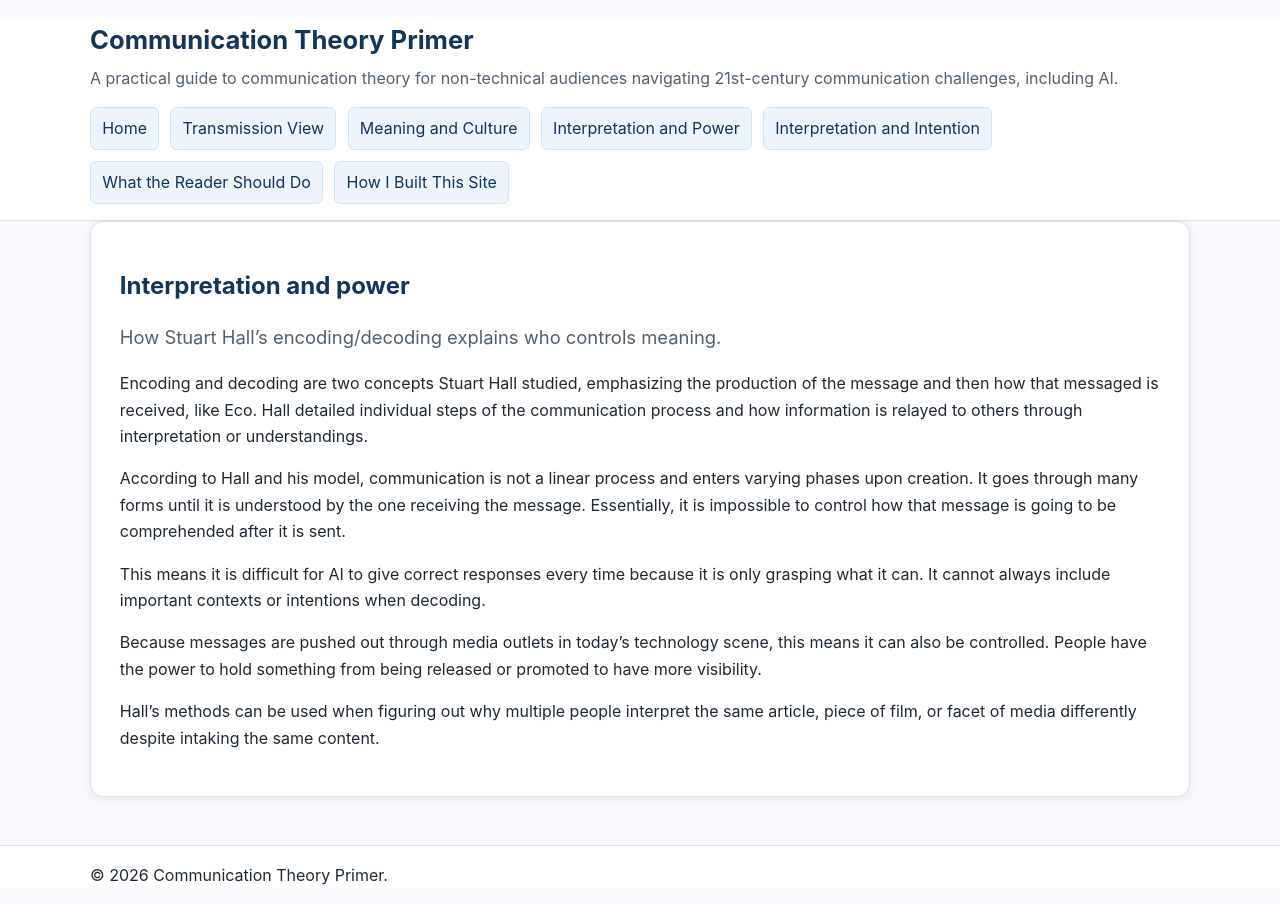
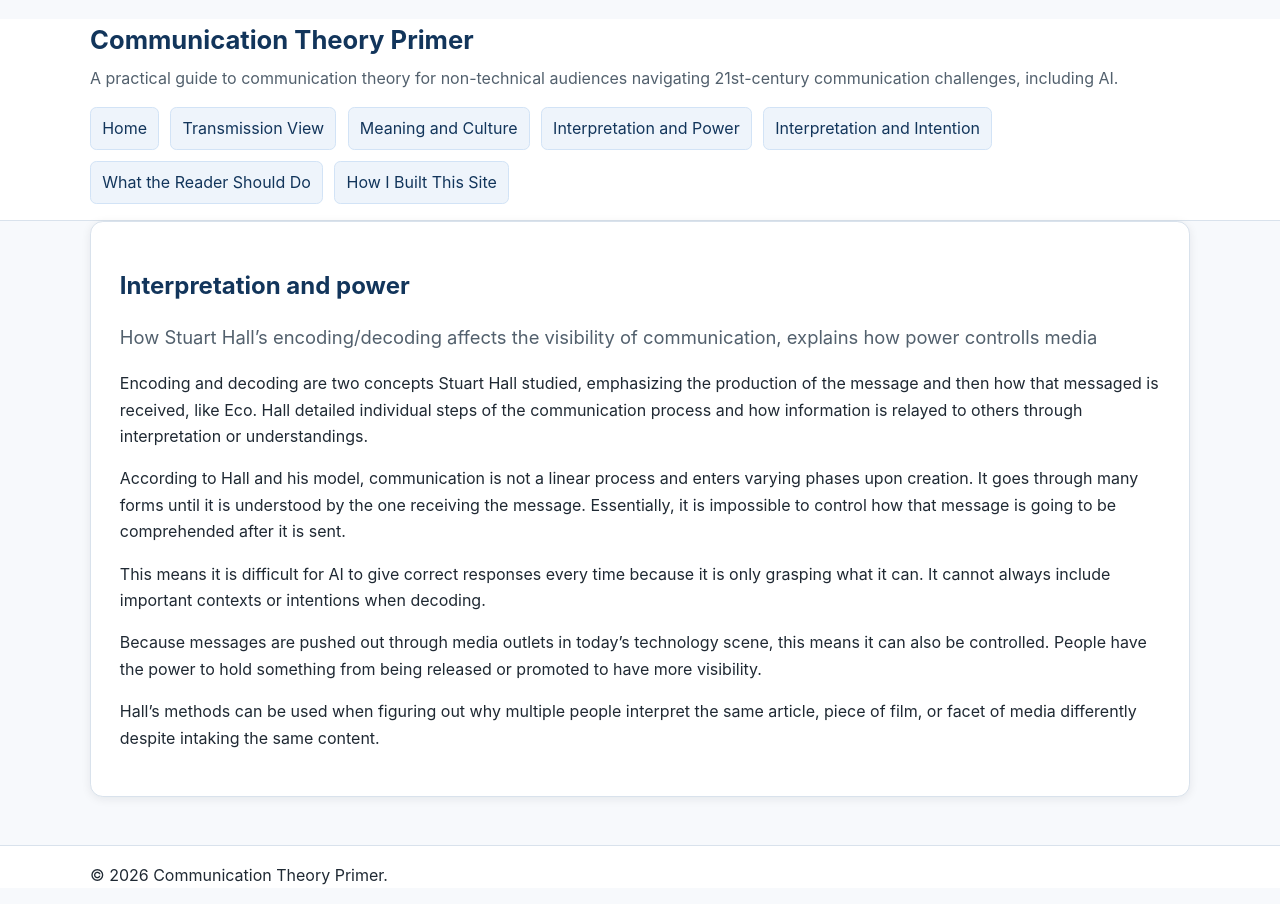
Before and after one commit to annaolszowy27/comm-primer, a Jekyll site: the page built from pages/interpretation-and-power.md, in a window 1280 px wide. Built offline with Jekyll 4.4.1, drawn with Linux system fonts in a browser that asks for light colours.

Commit message:
Update interpretation-and-power.md

```diff
--- a/pages/interpretation-and-power.md
+++ b/pages/interpretation-and-power.md
@@ -1,6 +1,6 @@
 ---
 title: Interpretation and power
-lead: "How Stuart Hall’s encoding/decoding explains who controls meaning."
+lead: "How Stuart Hall’s encoding/decoding affects the visibility of communication, explains how power controlls media"
 permalink: /pages/interpretation-and-power/
 ---
 
```
